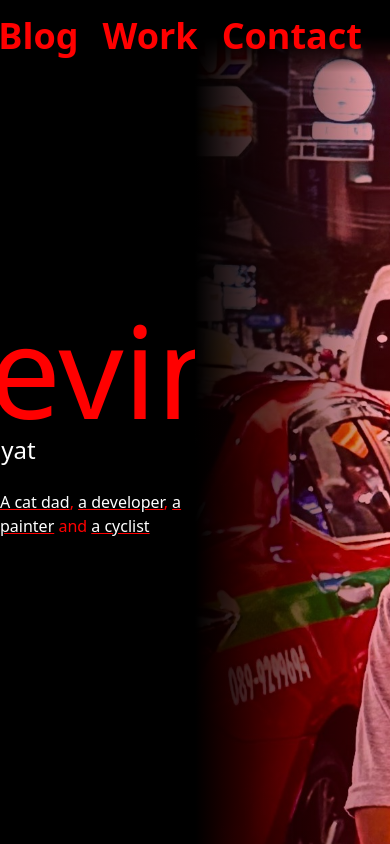
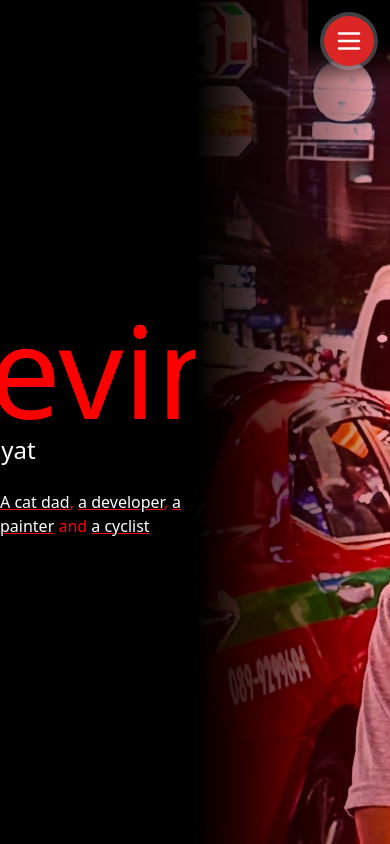
Before and after one commit to kevinmoemyintmyat/kevinmoemyintmyat.github.io, a Nuxt app: page / in a window 390 px wide. Built offline with nearby package versions, Linux system fonts and the light colour scheme.

Commit message:
Add: responsiveness to home page

```diff
--- /dev/null
+++ b/assets/icons/burger-menu-icon.vue
@@ -0,0 +1,15 @@
+<template>
+    <svg width="30px" height="30px" viewBox="0 0 24 24" xmlns="http://www.w3.org/2000/svg">
+        <path d="M4 18L20 18" stroke="#ffffff" stroke-width="2" stroke-linecap="round" />
+        <path d="M4 12L20 12" stroke="#ffffff" stroke-width="2" stroke-linecap="round" />
+        <path d="M4 6L20 6" stroke="#ffffff" stroke-width="2" stroke-linecap="round" />
+    </svg>
+</template>
+
+<script>
+export default {
+
+}
+</script>
+
+<style></style>
--- /dev/null
+++ b/assets/icons/close-icon.vue
@@ -0,0 +1,19 @@
+<template>
+	<svg fill="#ffffff" height="20px" width="20px" version="1.1" id="Layer_1" xmlns="http://www.w3.org/2000/svg"
+		xmlns:xlink="http://www.w3.org/1999/xlink" viewBox="0 0 512 512" xml:space="preserve">
+		<g>
+			<g>
+				<polygon points="512,59.076 452.922,0 256,196.922 59.076,0 0,59.076 196.922,256 0,452.922 59.076,512 256,315.076 452.922,512
+			512,452.922 315.076,256 		" />
+			</g>
+		</g>
+	</svg>
+</template>
+
+<script>
+export default {
+
+}
+</script>
+
+<style></style>
--- /dev/null
+++ b/components/Fragment.vue
@@ -0,0 +1,11 @@
+<template>
+    <slot></slot>
+</template>
+
+<script>
+export default {
+
+}
+</script>
+
+<style></style>
--- /dev/null
+++ b/components/MenuIcon.vue
@@ -0,0 +1,33 @@
+<template>
+    <div>
+        <button class="relative group" @click="handleClick">
+            <div
+                class="relative flex overflow-hidden items-center justify-center rounded-full w-[50px] h-[50px] transform transition-all bg-red-600 ring-0 ring-gray-300 hover:ring-8 ring-4 ring-opacity-30 duration-200 shadow-md">
+                <burgerMenuIcon v-if="!closed" />
+                <closeIcon v-if="closed" />
+            </div>
+        </button>
+    </div>
+</template>
+
+<script>
+import burgerMenuIcon from '~/assets/icons/burger-menu-icon.vue'
+import closeIcon from '~/assets/icons/close-icon.vue'
+
+export default {
+    props: {
+        closed: Boolean
+    },
+    components: {
+        burgerMenuIcon,
+        closeIcon
+    },
+    methods: {
+        handleClick() {
+            this.$emit('click')
+        }
+    }
+}
+</script>
+
+<style></style>
--- a/components/NavBar.vue
+++ b/components/NavBar.vue
@@ -1,63 +1,74 @@
 <template>
-  <div class="p-4 flex flex-row fixed right-0">
+  <div>
+    <div class="p-4 flex flex-row fixed right-0 lg:visible invisible">
       <NuxtLink to="/" class="mx-3">
-      <h1
-        class="text-4xl font-bold hover:underline hover:cursor-pointer hover:text-white"
-      >
+        <h1 class="text-4xl font-bold hover:underline hover:cursor-pointer hover:text-white">
           Home
         </h1>
       </NuxtLink>
-    <NuxtLink to="/creative" class="mx-3">
-      <h1
-        class="text-4xl font-bold hover:underline hover:cursor-pointer hover:text-white"
-      >
+      <NuxtLink to="/art" class="mx-3">
+        <h1 class="text-4xl font-bold hover:underline hover:cursor-pointer hover:text-white">
           Art
         </h1>
       </NuxtLink>
       <NuxtLink to="/music" class="mx-3">
-      <h1
-        class="text-4xl font-bold hover:underline hover:cursor-pointer hover:text-white"
-      >
+        <h1 class="text-4xl font-bold hover:underline hover:cursor-pointer hover:text-white">
           Music
         </h1>
       </NuxtLink>
       <NuxtLink to="/blog" class="mx-3">
-      <h1
-        class="text-4xl font-bold hover:underline hover:cursor-pointer hover:text-white"
-      >
+        <h1 class="text-4xl font-bold hover:underline hover:cursor-pointer hover:text-white">
           Blog
         </h1>
       </NuxtLink>
       <a href="https://kevinmoemyintmyat.gitlab.io" class="mx-3" target="blank">
-      <h1
-        class="text-4xl font-bold hover:underline hover:cursor-pointer hover:text-white"
-      >
+        <h1 class="text-4xl font-bold hover:underline hover:cursor-pointer hover:text-white">
           Work
         </h1>
       </a>
       <NuxtLink to="/contact" class="mx-3">
-      <h1
-        class="text-4xl font-bold hover:underline hover:cursor-pointer hover:text-white"
-      >
+        <h1 class="text-4xl font-bold hover:underline hover:cursor-pointer hover:text-white">
           Contact
         </h1>
       </NuxtLink>
     </div>
+    <div class="p-4 flex flex-row fixed right-0 lg:invisible visible">
+      <MenuIcon @click="openSlideOver" />
+      <SlideOver v-if="!closed" @handle-close="closeSlideOver" />
+    </div>
+  </div>
 </template>
 
 <script>
-export default {};
+import MenuIcon from './MenuIcon.vue';
+import SlideOver from './SlideOver.vue';
+
+export default {
+  data() {
+    return { closed: true };
+  },
+  components: {
+    MenuIcon,
+    SlideOver
+  },
+  methods: {
+    openSlideOver() {
+      this.closed = false;
+    },
+    closeSlideOver() {
+      this.closed = true;
+    }
+  }
+};
 </script>
 
 <style scoped>
 div {
   z-index: 9999999;
-  background-image: linear-gradient(
-    to bottom,
+  background-image: linear-gradient(to bottom,
       #000000,
       #000000,
-    rgba(255, 0, 0, 0)
-  );
+      rgba(255, 0, 0, 0));
   opacity: 1;
 }
 </style>
--- /dev/null
+++ b/components/SlideOver.vue
@@ -0,0 +1,70 @@
+<template>
+    <div class="relative z-10" aria-labelledby="slide-over-title" role="dialog" aria-modal="true">
+        <!--
+    Background backdrop, show/hide based on slide-over state.
+
+    Entering: "ease-in-out duration-500"
+      From: "opacity-0"
+      To: "opacity-100"
+    Leaving: "ease-in-out duration-500"
+      From: "opacity-100"
+      To: "opacity-0"
+  -->
+        <div class="fixed inset-0 bg-gray-500 bg-opacity-75 transition-opacity"></div>
+
+        <div class="fixed inset-0 overflow-hidden">
+            <div class="absolute inset-0 overflow-hidden">
+                <div class="pointer-events-none fixed inset-y-0 right-0 flex max-w-full pl-10">
+                    <!--
+          Slide-over panel, show/hide based on slide-over state.
+
+          Entering: "transform transition ease-in-out duration-500 sm:duration-700"
+            From: "translate-x-full"
+            To: "translate-x-0"
+          Leaving: "transform transition ease-in-out duration-500 sm:duration-700"
+            From: "translate-x-0"
+            To: "translate-x-full"
+        -->
+                    <div class="pointer-events-auto relative w-screen max-w-md">
+                        <!--
+            Close button, show/hide based on slide-over state.
+
+            Entering: "ease-in-out duration-500"
+              From: "opacity-0"
+              To: "opacity-100"
+            Leaving: "ease-in-out duration-500"
+              From: "opacity-100"
+              To: "opacity-0"
+          -->
+
+                        <div class="flex h-full flex-col overflow-y-scroll bg-black py-6 shadow-xl relative">
+                            <div class="absolute right-0 top-0 -ml-8 flex pr-2 pt-4 sm:-ml-10 sm:pr-4">
+
+                                <MenuIcon closed @click="handleClose" />
+                            </div>
+                            <div class="relative mt-6 flex-1 px-4 sm:px-6">
+                                <!-- Your content -->
+                            </div>
+                        </div>
+                    </div>
+                </div>
+            </div>
+        </div>
+    </div>
+</template>
+
+<script>
+import MenuIcon from './MenuIcon.vue';
+export default {
+    components: {
+        MenuIcon
+    },
+    methods: {
+        handleClose() {
+            this.$emit('handle-close');
+        }
+    }
+}
+</script>
+
+<style></style>
--- /dev/null
+++ b/pages/Art.vue
@@ -0,0 +1,24 @@
+<template>
+  <div class="container h-screen w-screen flex flex-row">
+    <div class="h-screen w-3/6 flex flex-col justify-center items-center">
+    </div>
+  </div>
+</template>
+
+<script>
+export default {};
+</script>
+
+<style>
+.image {
+  background-image: url("@/assets/images/me-artist-web.jpg");
+  background-size: cover;
+}
+
+.overlay {
+  height: 100%;
+  width: 100%;
+  background-image: linear-gradient(to right, #000000, rgba(255, 0, 0, 0.201));
+  opacity: 1;
+}
+</style>
--- a/pages/index.vue
+++ b/pages/index.vue
@@ -1,40 +1,20 @@
 <template>
-  <div class="container h-screen w-screen flex flex-row">
+  <div class="container h-screen w-screen flex lg:flex-row sm:flex-col-reverse">
     <div class="h-screen w-3/6 flex flex-col justify-center items-center">
       <h1>
         <span class="text-9xl">Kevin</span>
         <span class="text-white text-2xl">Moe Myint Myat</span>
       </h1>
       <div class="mt-6">
-        <a
-          class="underline cursor-pointer"
-          href="https://www.instagram.com/jiemao_blackcat"
-          target="blank"
-        >
-          <span class="text-white text-1xl">A cat dad</span></a
-        >,
-        <a
-          class="underline cursor-pointer"
-          href="https://kevinmoemyintmyat.gitlab.io/"
-          target="blank"
-        >
-          <span class="text-white text-1xl">a developer</span></a
-        >,
-        <a
-          class="underline cursor-pointer"
-          href="https://www.instagram.com/m3_yevn_artgallery/"
-          target="blank"
-        >
-          <span class="text-white text-1xl">a painter</span></a
-        >
+        <a class="underline cursor-pointer" href="https://www.instagram.com/jiemao_blackcat" target="blank">
+          <span class="text-white text-1xl">A cat dad</span></a>,
+        <a class="underline cursor-pointer" href="https://kevinmoemyintmyat.gitlab.io/" target="blank">
+          <span class="text-white text-1xl">a developer</span></a>,
+        <a class="underline cursor-pointer" href="https://www.instagram.com/m3_yevn_artgallery/" target="blank">
+          <span class="text-white text-1xl">a painter</span></a>
         and
-        <a
-          class="underline cursor-pointer"
-          href="https://www.strava.com/athletes/kmoemyintmyat"
-          target="blank"
-        >
-          <span class="text-white text-1xl">a cyclist</span></a
-        >
+        <a class="underline cursor-pointer" href="https://www.strava.com/athletes/kmoemyintmyat" target="blank">
+          <span class="text-white text-1xl">a cyclist</span></a>
       </div>
     </div>
     <div class="image h-screen w-3/6">
```
Also changed, not shown: 5 other files (tests, documents, lock files or other folders). Lines whose indentation alone changed are shown as unchanged.
